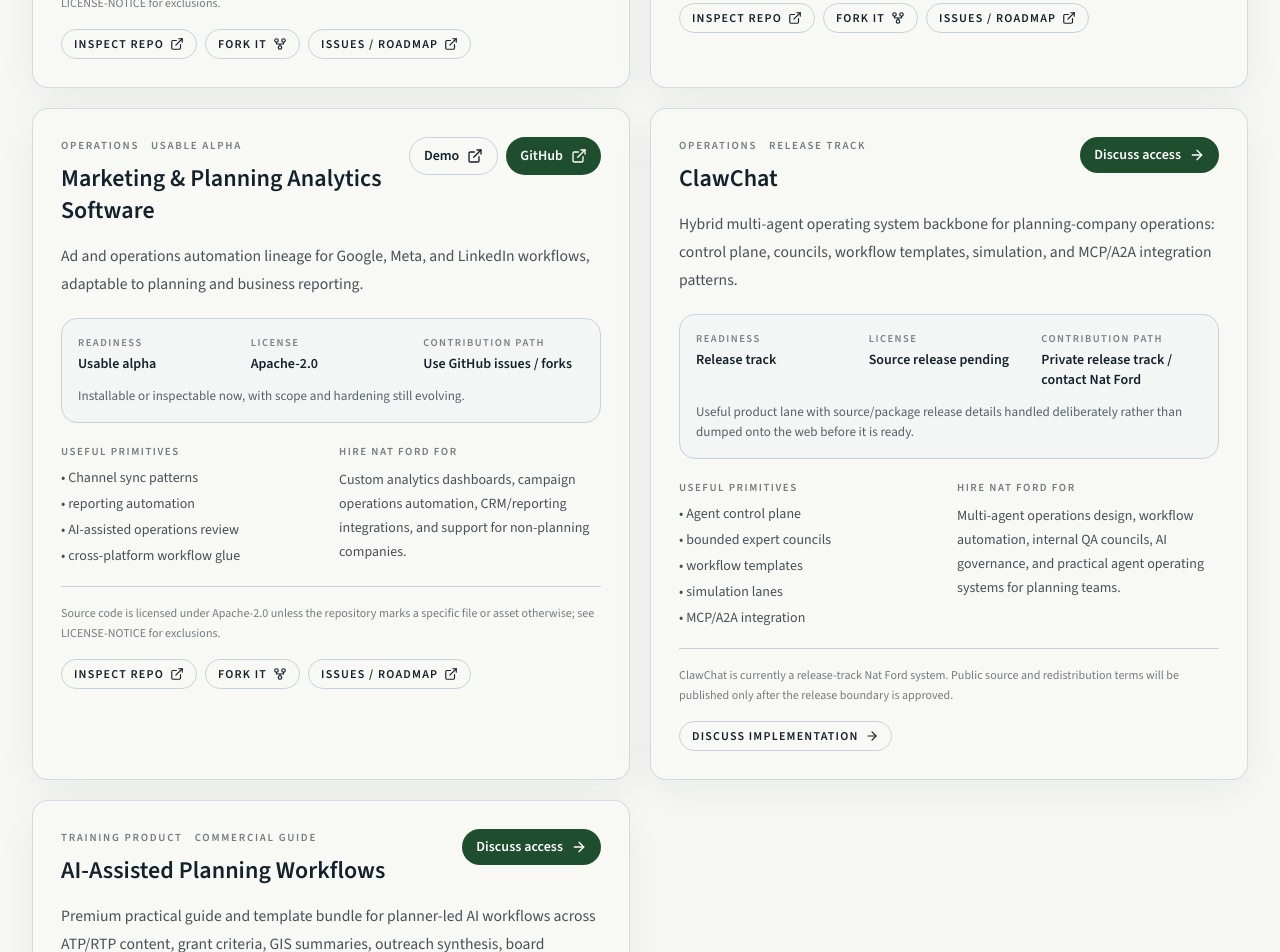
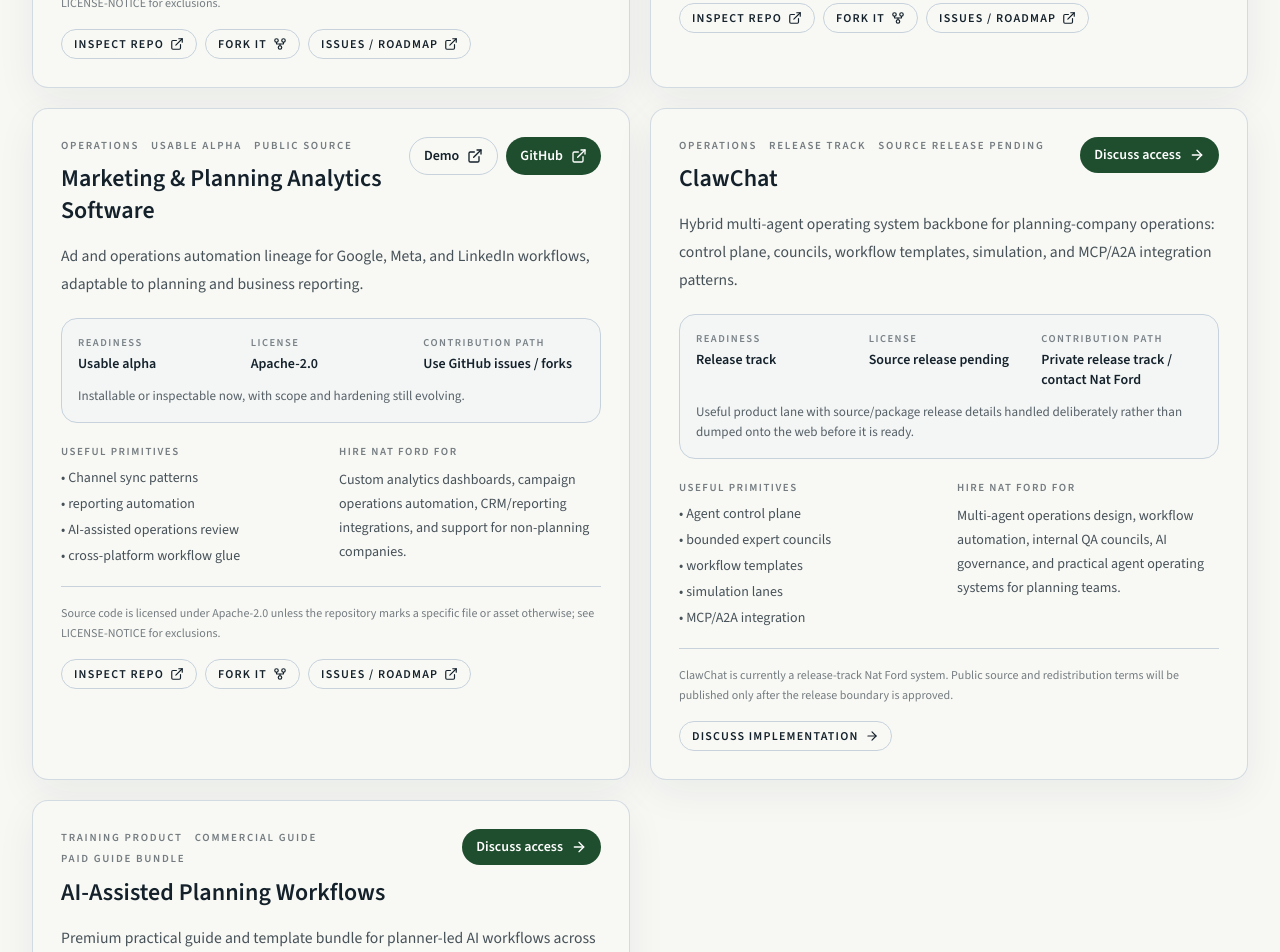
Before and after one commit to nfredmond/nfpa-website, a Next.js app: page /products in a window 1280 px wide. Shown: the part 2700-3652 px from the top of the page. Built offline with nearby package versions, Linux system fonts and the light colour scheme.

Commit message:
Polish public catalog source labels

```diff
--- a/scripts/test-public-catalog-guardrail.mjs
+++ b/scripts/test-public-catalog-guardrail.mjs
@@ -37,6 +37,8 @@
   readinessLabel,
   readinessNote,
   licenseLabel,
+  sourceAvailabilityLabel,
+  isFeaturedPublicRepo,
 } = loadTsModule('src/data/open-source-projects.ts')
 
 const expectedCatalogSlugs = [
@@ -85,6 +87,7 @@
 assert.equal(aiWorkflows.repoUrl, undefined, 'Commercial guide should not pretend to be a public source repository.')
 assert.equal(licenseLabel(aiWorkflows), 'Commercial guide')
 assert.equal(readinessLabel(aiWorkflows.status), 'Commercial guide')
+assert.equal(sourceAvailabilityLabel(aiWorkflows), 'Paid guide bundle')
 assert.match(readinessNote(aiWorkflows.status), /Paid educational product/)
 assert.ok(!JSON.stringify(aiWorkflows).toLowerCase().includes('vibe coding'), 'Legacy casual product name leaked into the public catalog entry.')
 assert.ok(!JSON.stringify(aiWorkflows).toLowerCase().includes('vibe-coding'), 'Legacy route alias leaked into the public catalog entry.')
@@ -102,9 +105,13 @@
 }
 
 const featuredRepoSlugs = openSourceProjects
-  .filter((project) => project.repoUrl && ['Public alpha', 'Active build'].includes(project.status))
+  .filter(isFeaturedPublicRepo)
   .map((project) => project.slug)
 assert.deepEqual(plain(featuredRepoSlugs), expectedFeaturedPublicRepoSlugs, 'Featured open-source repos should stay limited to true public repo lanes.')
+
+const clawChat = openSourceProjects.find((project) => project.slug === 'clawchat')
+assert.ok(clawChat, 'ClawChat release-track catalog entry is missing.')
+assert.equal(sourceAvailabilityLabel(clawChat), 'Source release pending')
 
 for (const project of openSourceProjects) {
   assert.ok(project.name.trim(), `${project.slug} is missing a name.`)
--- a/src/app/(marketing)/open-source/page.tsx
+++ b/src/app/(marketing)/open-source/page.tsx
@@ -8,6 +8,7 @@
 import {
   implementationOffers,
   implementationPackages,
+  isFeaturedPublicRepo,
   licenseLabel,
   openSourceProjects,
   readinessLabel,
@@ -50,9 +51,7 @@
   'Nat Ford will make money by being excellent stewards: setup, custom versions, hosting, support, training, integrations, and planning expertise — not by hiding useful code behind a tollbooth.',
 ]
 
-const featuredOpenSourceProjects = openSourceProjects.filter((project) =>
-  ['openplan', 'opengeo', 'aerial-intel-platform', 'clawmodeler', 'ads-chatbot'].includes(project.slug)
-)
+const featuredOpenSourceProjects = openSourceProjects.filter(isFeaturedPublicRepo)
 
 export default function OpenSourcePage() {
   return (
--- a/src/app/(marketing)/products/page.tsx
+++ b/src/app/(marketing)/products/page.tsx
@@ -13,6 +13,7 @@
   openSourceProjects,
   readinessLabel,
   readinessNote,
+  sourceAvailabilityLabel,
 } from '@/data/open-source-projects'
 
 export const metadata: Metadata = {
@@ -120,6 +121,7 @@
                       <div className="flex flex-wrap gap-x-3 gap-y-1 text-[0.68rem] font-semibold uppercase tracking-[0.16em] text-[color:var(--foreground)]/58">
                         <span>{project.category}</span>
                         <span>{readinessLabel(project.status)}</span>
+                        <span>{sourceAvailabilityLabel(project)}</span>
                       </div>
                       <h3 className="mt-2 text-2xl font-semibold text-[color:var(--ink)]">{project.name}</h3>
                     </div>
--- a/src/data/open-source-projects.ts
+++ b/src/data/open-source-projects.ts
@@ -42,6 +42,26 @@
 
 export function licenseLabel(project: OpenSourceProject) {
   return project.licenseSpdx
+}
+
+export function sourceAvailabilityLabel(project: OpenSourceProject) {
+  if (project.repoUrl && ['Active build', 'Public alpha'].includes(project.status)) {
+    return 'Public source'
+  }
+
+  if (project.status === 'Release track') {
+    return 'Source release pending'
+  }
+
+  if (project.status === 'Commercial guide') {
+    return 'Paid guide bundle'
+  }
+
+  return 'Source boundary pending'
+}
+
+export function isFeaturedPublicRepo(project: OpenSourceProject) {
+  return Boolean(project.repoUrl) && ['Active build', 'Public alpha'].includes(project.status)
 }
 
 export const openSourceProjects: OpenSourceProject[] = [
```
